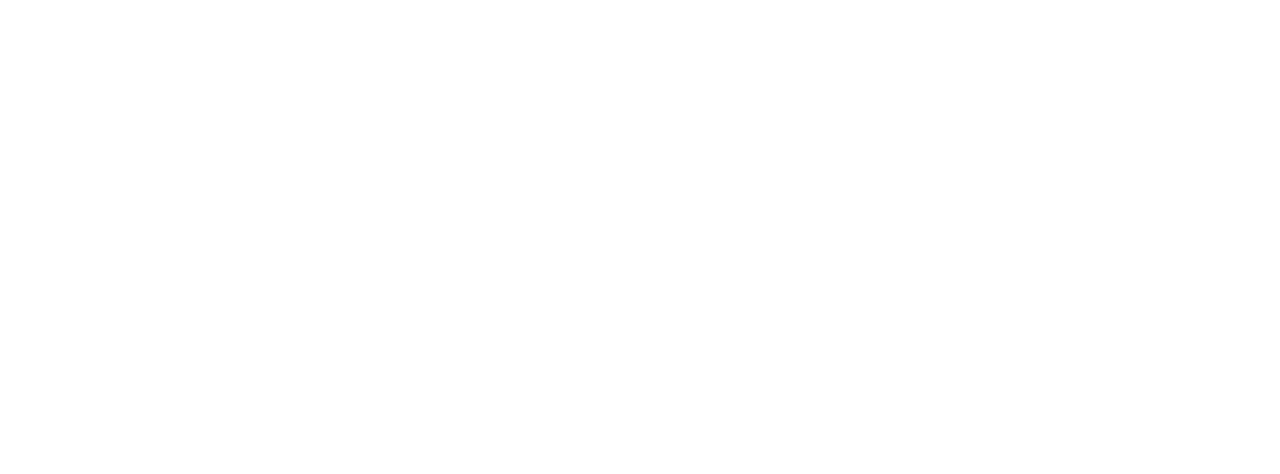
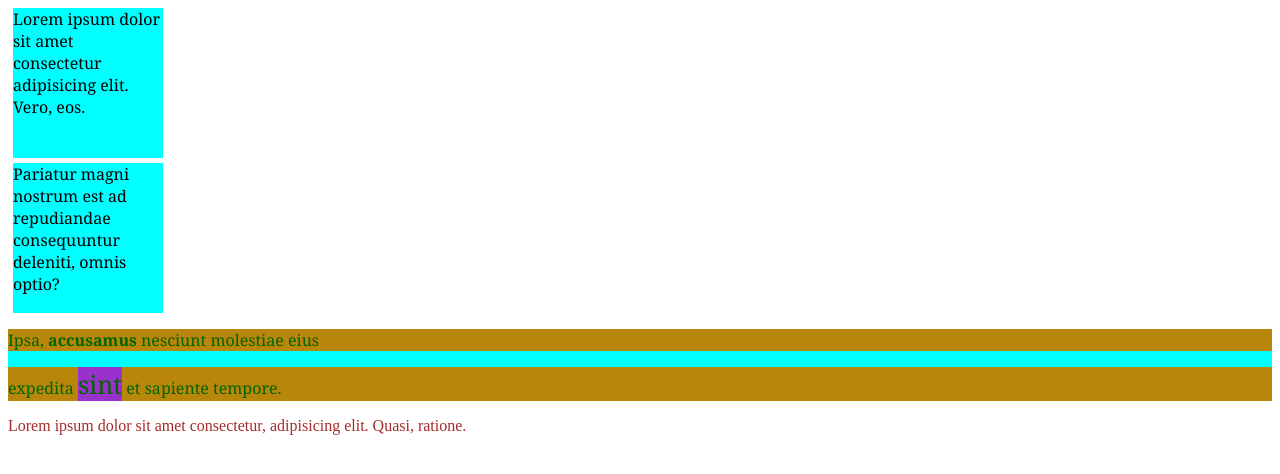
Before and after one commit to ukonika/SK_training, a plain HTML site: page index.html in a window 1280 px wide. Drawn offline with Linux system fonts and the light colour scheme.

Commit message:
training3

```diff
--- a/css/style.css
+++ b/css/style.css
@@ -0,0 +1,25 @@
+div{
+    background-color: aqua;
+    font-family: Georgia, 'Times New Roman', Times, serif;
+}
+div:hover{
+    background-color: darkred;
+}
+.box{
+    width: 150px;
+    height: 150px;
+    margin: 5px;
+}
+
+#item, p{
+    color: brown;
+}
+
+div p{
+    background-color:darkgoldenrod;
+    color: darkgreen;
+}
+span{
+    font-size: 25px;
+    background-color:darkorchid;
+}
--- a/index.html
+++ b/index.html
@@ -9,7 +9,13 @@
 </head>
 
 <body>
-
+    <div class="box">Lorem ipsum dolor sit amet consectetur adipisicing elit. Vero, eos.</div>
+    <div class="box">Pariatur magni nostrum est ad repudiandae consequuntur deleniti, omnis optio?</div>
+    <div id="item">
+        <p>Ipsa, <strong>accusamus</strong> nesciunt molestiae eius</p>
+        <p>expedita <span>sint</span> et sapiente tempore.</p>
+    </div>
+    <p>Lorem ipsum dolor sit amet consectetur, adipisicing elit. Quasi, ratione.</p>
 </body>
 
 </html>
```
